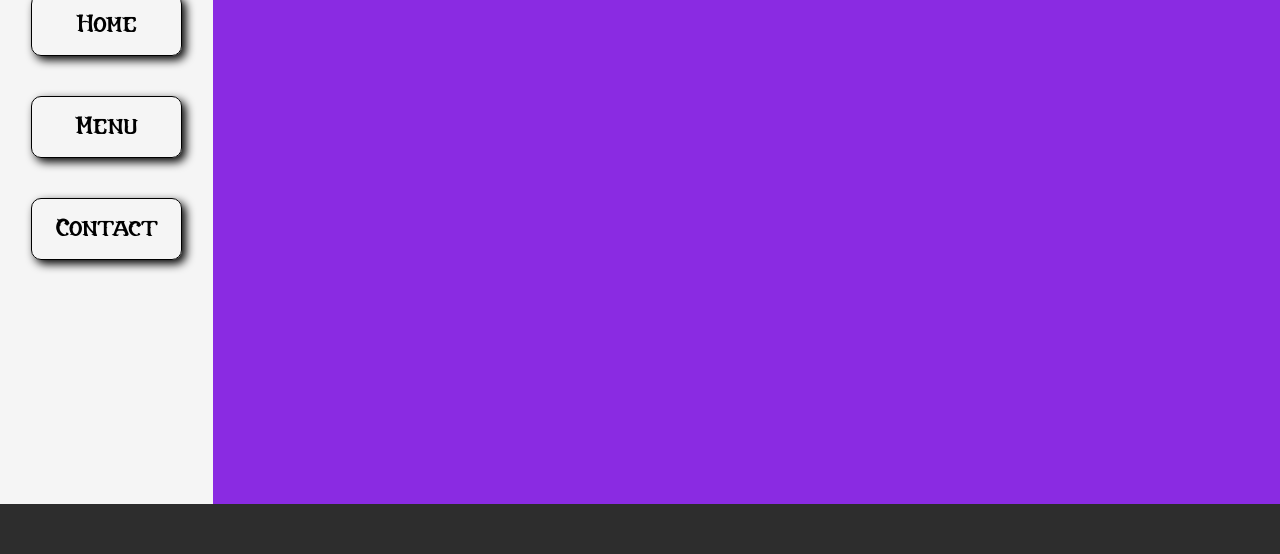
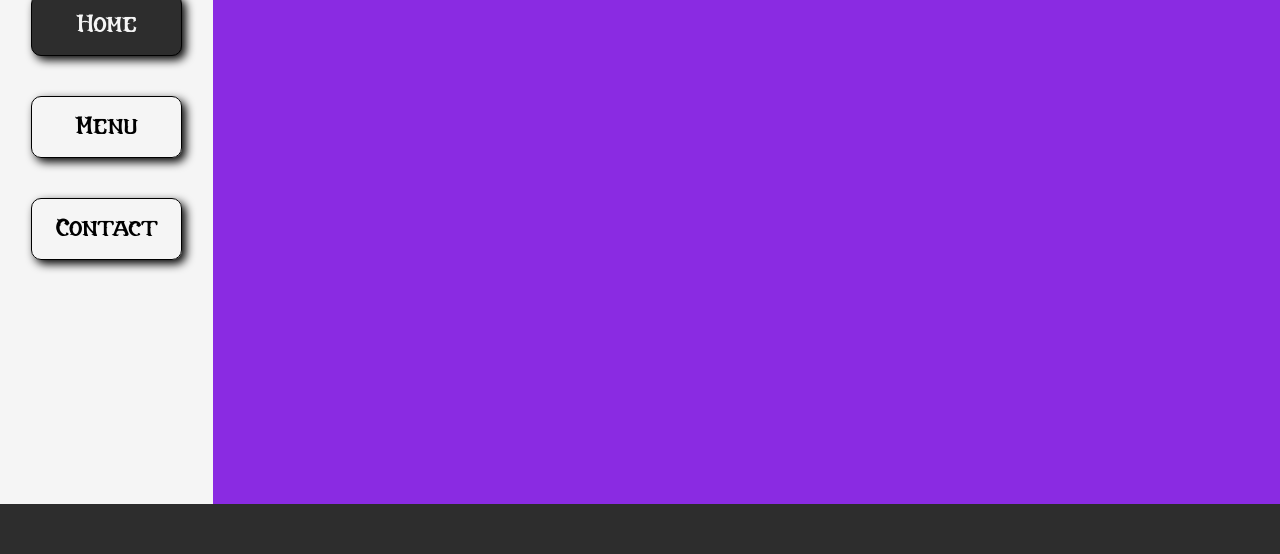
Before and after one commit to SlipNinja/odin_restaurant, a website built with webpack: page dist/index.html in a window 1280 px wide. Shown: the part 246-800 px from the top of the page. Built offline with nearby package versions, Linux system fonts and the light colour scheme.

Commit message:
Improve tab system

```diff
--- a/src/pageBuilder.js
+++ b/src/pageBuilder.js
@@ -31,14 +31,22 @@
 
     const linkNames = ["Home", "Menu", "Contact"];
 
-    linkNames.forEach(link => {
+    linkNames.forEach(linkName => {
         const newLink = document.createElement("div");
         newLink.classList.add("navLink");
-        newLink.innerHTML = link;
+        newLink.innerHTML = linkName;
         newLink.onclick = switchTab;
 
         navigation.appendChild(newLink);
+
+        // Set a current tab at load
+        if(linkName == "Home") {
+            newLink.classList.add("current");
+            createHome(modularContent);
+        }
     });
+
+
 
 
     // MODULARCONTENT ( To be externalised in modules ! )
@@ -68,7 +76,11 @@
 
 function switchTab(e) {
     const src = e.srcElement;
-    console.log(src.innerHTML);
+
+    if(src.classList.contains("current")) {
+        return;
+    }
+
     const modularContent = document.getElementById("modularContent");
     const linkNodes = document.getElementsByClassName("navLink");
 
--- a/src/style.css
+++ b/src/style.css
@@ -86,17 +86,23 @@
 
 .navLink:hover {
     box-shadow: 4px 4px 20px black;
-    border: 2px solid black;
 }
 
 .navLink:active {
     background-color: gray;
-    box-shadow: 4px 4px 10px black;
 }
 
 .current {
     background-color: rgb(45, 45, 45);
     color: whitesmoke;
+}
+
+.current:hover {
+    box-shadow: 4px 4px 10px black;
+}
+
+.current:active {
+    background-color: rgb(45, 45, 45);
 }
 
 #modularContent {
```
